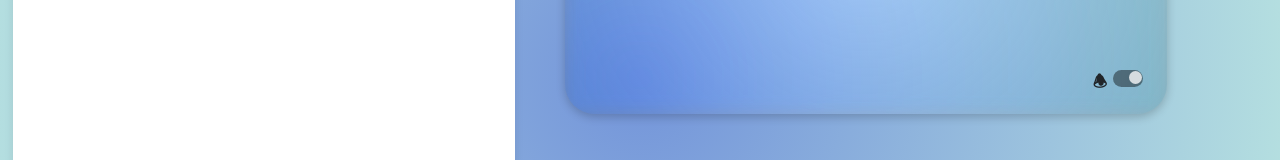
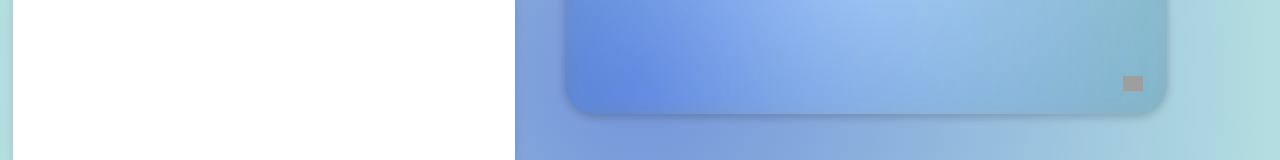
Before and after one commit to lielbidago/Todo-Pomodoro, a React (Create React App) app: page /Todos-and-pomodoro in a window 1280 px wide. Shown: the part 322-482 px from the top of the page. Built offline with nearby package versions, Linux system fonts and the light colour scheme; grey boxes are pictures that could not be loaded.

Commit message:
changed sound toggle

```diff
--- a/src/components/FilterDropDown.tsx
+++ b/src/components/FilterDropDown.tsx
@@ -14,7 +14,8 @@ export default function FilterDropDown({handleFilterTodos, FilterDropDownRef}) {
               drop={'end'}
               variant="dark-outline"
               size='sm'
-              title={<svg xmlns="http://www.w3.org/2000/svg" width="15" height="15" viewBox="0 0 24 24"><path d="M3 17v2h6v-2H3zM3 5v2h10V5H3zm10 16v-2h8v-2h-8v-2h-2v6h2zM7 9v2H3v2h4v2h2V9H7zm14 4v-2H11v2h10zm-6-4h2V7h4V5h-4V3h-2v6z"></path></svg>}
+              title={<svg xmlns="http://www.w3.org/2000/svg" width="15" height="15" viewBox="0 0 24 24">
+                <path d="M3 17v2h6v-2H3zM3 5v2h10V5H3zm10 16v-2h8v-2h-8v-2h-2v6h2zM7 9v2H3v2h4v2h2V9H7zm14 4v-2H11v2h10zm-6-4h2V7h4V5h-4V3h-2v6z"></path></svg>}
             >
               <Dropdown.Item eventKey="all" onClick={()=>handleFilterTodos('all')}>Show all</Dropdown.Item>
               <Dropdown.Item eventKey="completed" onClick={()=>handleFilterTodos('completed')}>Show completed</Dropdown.Item>
--- a/src/components/PomodoroTimer.tsx
+++ b/src/components/PomodoroTimer.tsx
@@ -145,11 +145,15 @@ export function PomodoroTimer(props:PomodoroTimer){
                     </div>
                 </div>
                 <div className="sound" >
-                🕭
-                        <label className="switch" ref={soundRef}>
+
+                        {/* <label className="switch" ref={soundRef}>
                             <input type='checkbox' checked={soundOn} onChange={()=>{toggleSoundOn()}}></input>
                             <span className="slider round"></span>
-                        </label>
+                        </label> */}
+
+                        {/* <input type='checkbox' ref={soundRef} checked={soundOn} onChange={()=>{toggleSoundOn()}}></input> */}
+                        {soundOn?<img height='15' ref={soundRef} onClick={()=>{toggleSoundOn()}} src="https://img.icons8.com/metro/26/null/high-volume.png"/>:
+                        <img height='15' ref={soundRef} onClick={()=>{toggleSoundOn()}} src="https://img.icons8.com/metro/26/null/no-audio.png"/>}
                 </div>
                 <Overlay target={soundRef.current} show={toggleHelpTips} placement='top'>
                         {(props) => (
--- a/src/components/TodoPomodoroList.tsx
+++ b/src/components/TodoPomodoroList.tsx
@@ -112,6 +112,7 @@ export function TodoPomodoList(props: TodoPomodoListProps){
     const todosTitleRef = useRef(null)
     const addButtonRef = useRef(null)
     const excelButton = useRef(null)
+
     return (
         <div className="TodoPomodoroList">
             <div className="todos-title" style={{borderTopColor: `${dotsColor1}`}}>
--- a/src/pages/ListAndTimer.tsx
+++ b/src/pages/ListAndTimer.tsx
@@ -124,6 +124,3 @@ export function ListAndTimer(){
         </div>
     )
 }
-
-//<TodosEditModal todoList={todoList}/>
-//<div><button style={{textAlign:'center'}}onClick={()=>changeStatusTodosEdit(false)}>test!!!!</button></div>
--- a/src/scss/timer.scss
+++ b/src/scss/timer.scss
@@ -49,68 +49,82 @@
 
 }
 
-.switch {
-  position: relative;
-  display: inline-block;
-  width: 30px;
-  height: 17px;
-  margin-left: 1%;
-  }
+.sound > input{
+  accent-color: rgb(0, 0, 0);
+  padding: 2%;
 
-  /* Hide default HTML checkbox */
-  .switch input {
-    opacity: 0;
-    width: 0;
-    height: 0;
-  }
 
-  /* The slider */
-  .slider {
-    position: absolute;
-    cursor: pointer;
-    top: 0;
-    left: 0;
-    right: 0;
-    bottom: 0;
-    background-color: #ccc;
-    -webkit-transition: .4s;
-    transition: .4s;
-  }
+}
 
-  .slider:before {
-    position: absolute;
-    content: "";
-    height: 13px;
-    width: 13px;
-    left: 0.5px;
-    bottom: 0.5px;
-    background-color: rgba(255, 255, 255, 0.765);
-    -webkit-transition: .4s;
-    transition: .4s;
-  }
 
-  input:checked + .slider {
-    background-color: #0000006b;
-  }
+// .switch {
+//   position: relative;
+//   display: inline-block;
+//   width: 30px;
+//   height: 17px;
+//   margin-left: 1%;
+//   }
 
-  input:focus + .slider {
-    box-shadow: 0 0 1px #000000;
-  }
+//   /* Hide default HTML checkbox */
+//   .switch input {
+//     opacity: 0;
+//     width: 0;
+//     height: 0;
+//   }
 
-  input:checked + .slider:before {
-    -webkit-transform: translateX(13px);
-    -ms-transform: translateX(13px);
-    transform: translateX(13px);
-  }
+//   /* The slider */
+//   .slider {
+//     position: absolute;
+//     cursor: pointer;
+//     top: 0;
+//     left: 0;
+//     right: 0;
+//     bottom: 0;
+//     background-color: rgba(0, 0, 0, 0.348);
+//     -webkit-transition: .4s;
+//     transition: .4s;
+//   }
 
-  /* Rounded sliders */
-  .slider.round {
-    border-radius: 34px;
-    border: transparent solid;
-  }
+//   .slider:before {
+//     position: absolute;
+//     content: "";
+//     height: 13px;
+//     width: 13px;
+//     left: 0.5px;
+//     bottom: 0.5px;
+//     background-color: rgba(0, 0, 0, 0.765);
+//     -webkit-transition: .4s;
+//     transition: .4s;
+//   }
 
-  .slider.round:before {
-    border-radius: 50%;
-  }
+//   // .slider::after{
+//   //   content: "off";
+//   // }
 
-//🕪
+//   input:checked + .slider {
+//     background-color: #dcdcdc6b;
+
+
+//   }
+
+//   input:focus + .slider {
+//     box-shadow: 0 0 1px #000000;
+//   }
+
+//   input:checked + .slider:before {
+//     -webkit-transform: translateX(13px);
+//     -ms-transform: translateX(13px);
+//     transform: translateX(13px);
+//   }
+
+//   /* Rounded sliders */
+//   .slider.round {
+//     border-radius: 34px;
+//     border: transparent solid;
+//   }
+
+//   .slider.round:before {
+//     border-radius: 50%;
+//   }
+
+// //🕪
```
